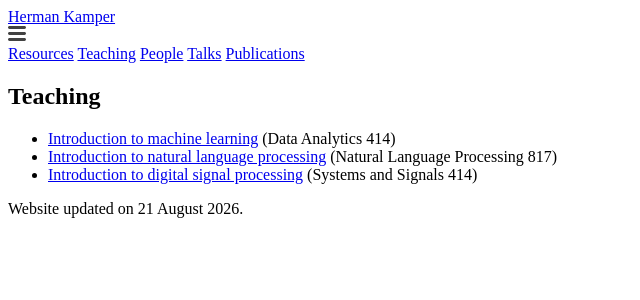
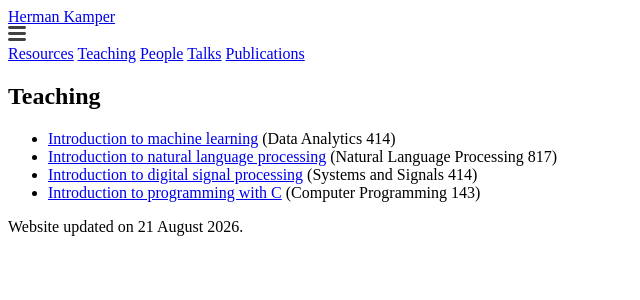
Before and after one commit to kamperh/kamperh.github.io, a Jekyll site: the page built from teaching.md, in a window 1280 px wide. Shown: the top 300 px of the page, without its empty margins (0-640 px from the left). Built offline with Jekyll 4.4.1, drawn with Linux system fonts in a browser that asks for light colours; a style sheet for code colours, icons or effects is not loaded.

Commit message:
Update teaching.md

```diff
--- a/teaching.md
+++ b/teaching.md
@@ -10,3 +10,4 @@ order: 2
 - [Introduction to machine learning](https://www.kamperh.com/data414/) (Data Analytics 414)
 - [Introduction to natural language processing](https://www.kamperh.com/nlp817/) (Natural Language Processing 817)
 - [Introduction to digital signal processing](https://www.kamperh.com/ss414/) (Systems and Signals 414)
+- [Introduction to programming with C](https://www.kamperh.com/cp143/) (Computer Programming 143)
```
